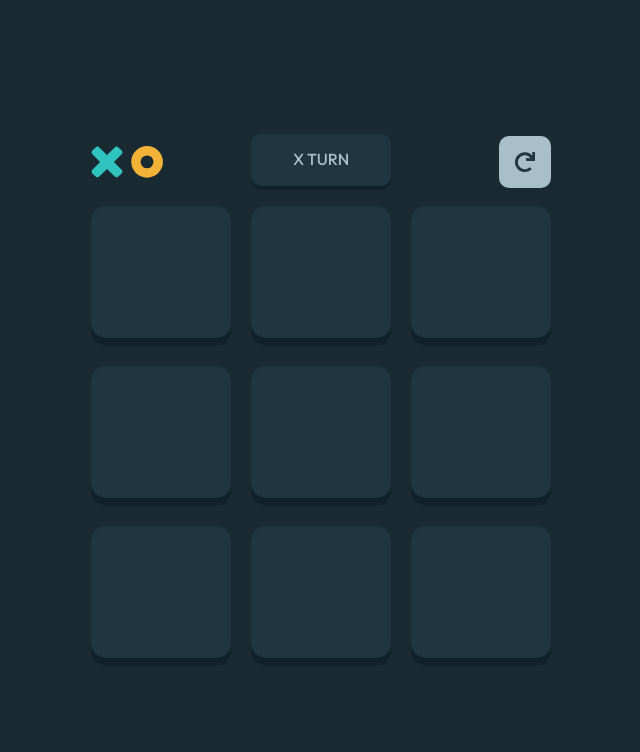
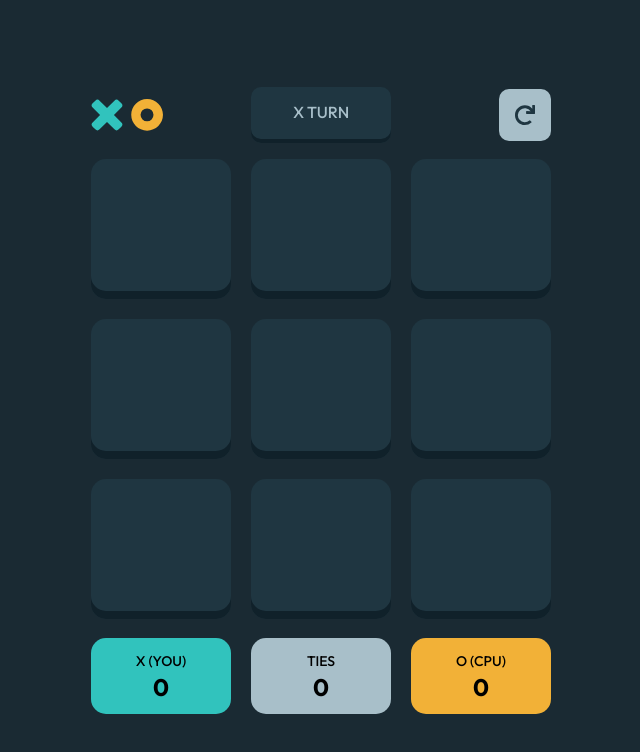
Before and after one commit to Joaquin-Alonso-Garcia/react-tic-tac-toe, a React (Vite) app: page / in a window 1280 px wide. Both pictures are taken after a click on the button "NEW GAME (VS CPU)". Shown: the top 752 px of the page, without its empty margins (319-959 px from the left). Built offline with nearby package versions, Linux system fonts and the light colour scheme.

Commit message:
checkpoint cpu game added, track ties, and wins for each player

```diff
--- a/src/App.tsx
+++ b/src/App.tsx
@@ -6,22 +6,48 @@ import Game from './components/Game';
 const App: React.FC = () => {
   const [screen, setScreen] = useState<'menu' | 'board'>('menu');
   const [isXFirst, setIsXFirst] = useState<boolean>(true);
+  const [vsCpu, setVsCpu] = useState<boolean>(false);
+  const [playerOneWins, setPlayerOneWins] = useState<number>(0);
+  const [playerTwoWins, setPlayerTwoWins] = useState<number>(0);
+  const [ties, setTies] = useState<number>(0);
 
-  const handleGameStarts = (isXFirst: boolean) => {
+  const updateScore = (result: 'playerOne' | 'playerTwo' | 'tie') => {
+    if (result === 'playerOne') setPlayerOneWins(prevPlayerOneWins => prevPlayerOneWins + 1);
+    else if (result === 'playerTwo') setPlayerTwoWins(prevPlayerTwoWins => prevPlayerTwoWins + 1);
+    else setTies(prevTies => prevTies + 1);
+  };
+
+  const resetScores = () => {
+    setPlayerOneWins(0);
+    setPlayerTwoWins(0);
+    setTies(0);
+  };
+
+  const handleGameStart = (isXFirst: boolean, cpuGame: boolean) => {
     setIsXFirst(isXFirst);
     setScreen('board');
+    setVsCpu(cpuGame);
   };
 
   const handleQuit = () => {
     setScreen('menu');
+    resetScores();
   };
 
   return (
     <>
       {screen === 'menu' ? (
-        <Menu onGameStarts={handleGameStarts} />
+        <Menu onGameStart={handleGameStart} />
       ) : (
-        <Game isXFirst={isXFirst} handleQuit={handleQuit} />
+        <Game
+          isXFirst={isXFirst}
+          handleQuit={handleQuit}
+          vsCpu={vsCpu}
+          playerOneWins={playerOneWins}
+          playerTwoWins={playerTwoWins}
+          ties={ties}
+          updateScore={updateScore}
+        />
       )}
     </>
   )
--- a/src/components/Board.tsx
+++ b/src/components/Board.tsx
@@ -1,4 +1,4 @@
-import { useEffect, useState } from "react";
+import { useCallback, useEffect, useState } from "react";
 import Square from "./Square";
 import EndGame from "./EndGame";
 
@@ -9,34 +9,71 @@ interface BoardProps {
   onPlay: (nextSquares: (string | null)[]) => void;
   handleNextRound: () => void;
   handleQuit: () => void;
+  vsCpu: boolean;
+  playerOneWins: number;
+  playerTwoWins: number;
+  ties: number;
+  updateScore: (result: 'playerOne' | 'playerTwo' | 'tie') => void;
 }
 
-const Board: React.FC<BoardProps> = ({ isXFirst, xIsNext, squares, onPlay, handleQuit, handleNextRound }) => {
+const Board: React.FC<BoardProps> = ({ isXFirst, xIsNext, squares, vsCpu, onPlay, handleQuit, handleNextRound, playerOneWins, playerTwoWins, ties, updateScore }) => {
   const [isEndgame, setIsEndGame] = useState<boolean>(false);
   const [winnerMark, setWinnerMark] = useState<string | null>(null);
   const [isPlayerOneWins, setIsPlayerOneWins] = useState<boolean>(false);
   const [winningLine, setWinningLine] = useState<number[] | null>(null);
   const [isTie, setIsTie] = useState<boolean>(false);
+  const [firstMove, setFirstMove] = useState<boolean>(false);
+
+  const makeCpuMove = useCallback(() => {
+    const emptySquares = squares
+      .map((value, index) => (value === null ? index : null))
+      .filter(index => index !== null) as number[];
+
+    if (emptySquares.length > 0 && !isEndgame) {
+      const randomIndex = emptySquares[Math.floor(Math.random() * emptySquares.length)];
+      const nextSquares = squares.slice();
+      nextSquares[randomIndex] = isXFirst ? 'O' : 'X';
+      onPlay(nextSquares);
+    }
+  }, [squares, isXFirst, onPlay, isEndgame]);
 
   useEffect(() => {
     const result = calculateWinner(squares);
 
-    if (result) {
+    if (result && !isEndgame) {
       setWinnerMark(result.mark)
       setWinningLine(result.line)
       setIsEndGame(true);
       setIsPlayerOneWins(result.mark === 'X' ? isXFirst : !isXFirst);
-    } else if (squares.every(square => square !== null)) {
+
+      if ((result.mark === 'X' && isXFirst) || (result.mark === 'O' && !isXFirst)) {
+        updateScore('playerOne');
+      } else {
+        updateScore('playerTwo');
+      }
+    } else if (!isEndgame && squares.every(square => square !== null)) {
       setIsTie(true);
       setIsEndGame(true);
+      updateScore('tie')
     }
-  }, [squares, isXFirst]);
+  }, [squares, isXFirst, updateScore, isEndgame]);
+
+  useEffect(() => {
+    if(vsCpu && !isXFirst && !firstMove && !isEndgame) return;
+
+    if (vsCpu && !isEndgame && (isXFirst && !xIsNext) || (!isXFirst && xIsNext)) {
+      const cpuMoveTimeout = setTimeout(() => makeCpuMove(), 1000);
+      return () => clearTimeout(cpuMoveTimeout);
+    }
+  }, [vsCpu, isXFirst, xIsNext, isEndgame, firstMove, makeCpuMove]);
 
   function handleClick(i: number) {
     if (squares[i] || calculateWinner(squares)) return;
+
     const nextSquares: (string | null)[] = squares.slice();
     nextSquares[i] = xIsNext ? 'X' : 'O';
     onPlay(nextSquares);
+    setFirstMove(true);
   }
 
   return (
@@ -51,6 +88,27 @@ const Board: React.FC<BoardProps> = ({ isXFirst, xIsNext, squares, onPlay, handl
             winner={winnerMark}
           />
         ))}
+      </div>
+
+      <div className="flex justify-between counters mt-[19px]">
+        <div className="w-[140px] h-[72px]]player-one-wins pt-[13px] px-[42px] pb-[11px] bg-light-blue-400 rounded-[15px] flex items-center flex-col">
+          <p className="text-sm uppercase font-primary">{vsCpu ? 'X (You)' : 'X'}</p>
+          <span className="text-2xl font-bold font-primary">
+            {playerOneWins}
+          </span>
+        </div>
+        <div className="w-[140px] h-[72px]]ties pt-[13px] px-[42px] pb-[11px] bg-silver-400 rounded-[15px] flex items-center flex-col">
+          <p className="text-sm uppercase font-primary">Ties</p>
+          <span className="text-2xl font-bold font-primary">
+            {ties}
+          </span>
+        </div>
+        <div className="w-[140px] h-[72px]]player-two-wins pt-[13px] px-[42px] pb-[11px] bg-light-yellow-400 rounded-[15px] flex items-center flex-col">
+          <p className="text-sm uppercase font-primary">{vsCpu ? 'O (Cpu)' : 'O'}</p>
+          <span className="text-2xl font-bold font-primary">
+            {playerTwoWins}
+          </span>
+        </div>
       </div>
 
       {isEndgame && (
--- a/src/components/Game.tsx
+++ b/src/components/Game.tsx
@@ -5,10 +5,14 @@ import Menu from './Menu';
 interface GameProps {
   isXFirst: boolean;
   handleQuit: () => void;
-  // handleNextRound: () => void;
+  vsCpu: boolean;
+  playerOneWins: number;
+  playerTwoWins: number;
+  ties: number;
+  updateScore: (result: 'playerOne' | 'playerTwo' | 'tie') => void;
 }
 
-const Game: React.FC<GameProps> = ({ isXFirst, handleQuit }) => {
+const Game: React.FC<GameProps> = ({ isXFirst, handleQuit, vsCpu, updateScore, playerOneWins, playerTwoWins, ties }) => {
   const [history, setHistory] = useState<(string | null)[][]>(Array(9).fill(null));
   const [currentMove, setCurrentMove] = useState<number>(isXFirst ? 0 : 1);
   const xIsNext: boolean = currentMove % 2 === 0;
@@ -38,13 +42,13 @@ const Game: React.FC<GameProps> = ({ isXFirst, handleQuit }) => {
   }
 
   if(showMenu) {
-    return <Menu onGameStarts={setShowMenu} />;
+    return <Menu onGameStart={setShowMenu} />;
   }
 
   return (
     <div className="game-container w-[460px]">
       {showMenu ? (
-        <Menu onGameStarts={() => setShowMenu(false)} />
+        <Menu onGameStart={() => setShowMenu(false)} />
       ) : (
         <>
           <div className="flex items-center justify-between mb-4 game-header">
@@ -69,6 +73,11 @@ const Game: React.FC<GameProps> = ({ isXFirst, handleQuit }) => {
             onPlay={handlePlay}
             handleQuit={handleQuit}
             handleNextRound={startNextRound}
+            vsCpu={vsCpu}
+            playerOneWins={playerOneWins}
+            playerTwoWins={playerTwoWins}
+            ties={ties}
+            updateScore={updateScore}
           />
         </>
       )}
--- a/src/components/Menu.tsx
+++ b/src/components/Menu.tsx
@@ -1,7 +1,9 @@
 import { useState } from "react";
 
-const Menu: React.FC<{ onGameStarts: (isXFirst: boolean) => void}> = ({ onGameStarts }) => {
+const Menu: React.FC<{ onGameStart: (isXFirst: boolean, cpuGame: boolean) => void}> = ({ onGameStart }) => {
   const [xStarts, setXStarts] = useState<boolean>(true);
+  const vsCPU = true;
+  const vsPlayer = false;
 
   const handleChoice = () => {
     setXStarts(!xStarts);
@@ -60,14 +62,14 @@ const Menu: React.FC<{ onGameStarts: (isXFirst: boolean) => void}> = ({ onGameSt
       <button
         id="option-one"
         className="uppercase rounded-[15px] bg-light-yellow-400 pt-[17px] pb-[25px] px-[122.5px] font-bold text-heading-sm w-full btn-primary-shadow"
-        onClick={() => onGameStarts(xStarts)}
+        onClick={() => onGameStart(xStarts, vsCPU)}
       >
         New Game (vs CPU)
       </button>
       <button
         id="option-two"
         className="mt-5 uppercase rounded-[15px] bg-light-blue-400 pt-[17px] pb-[25px] px-[100px] font-bold text-heading-sm w-full btn-secondary-shadow"
-        onClick={() => onGameStarts(xStarts)}
+        onClick={() => onGameStart(xStarts, vsPlayer)}
       >
         New Game (vs Player)
       </button>
```
